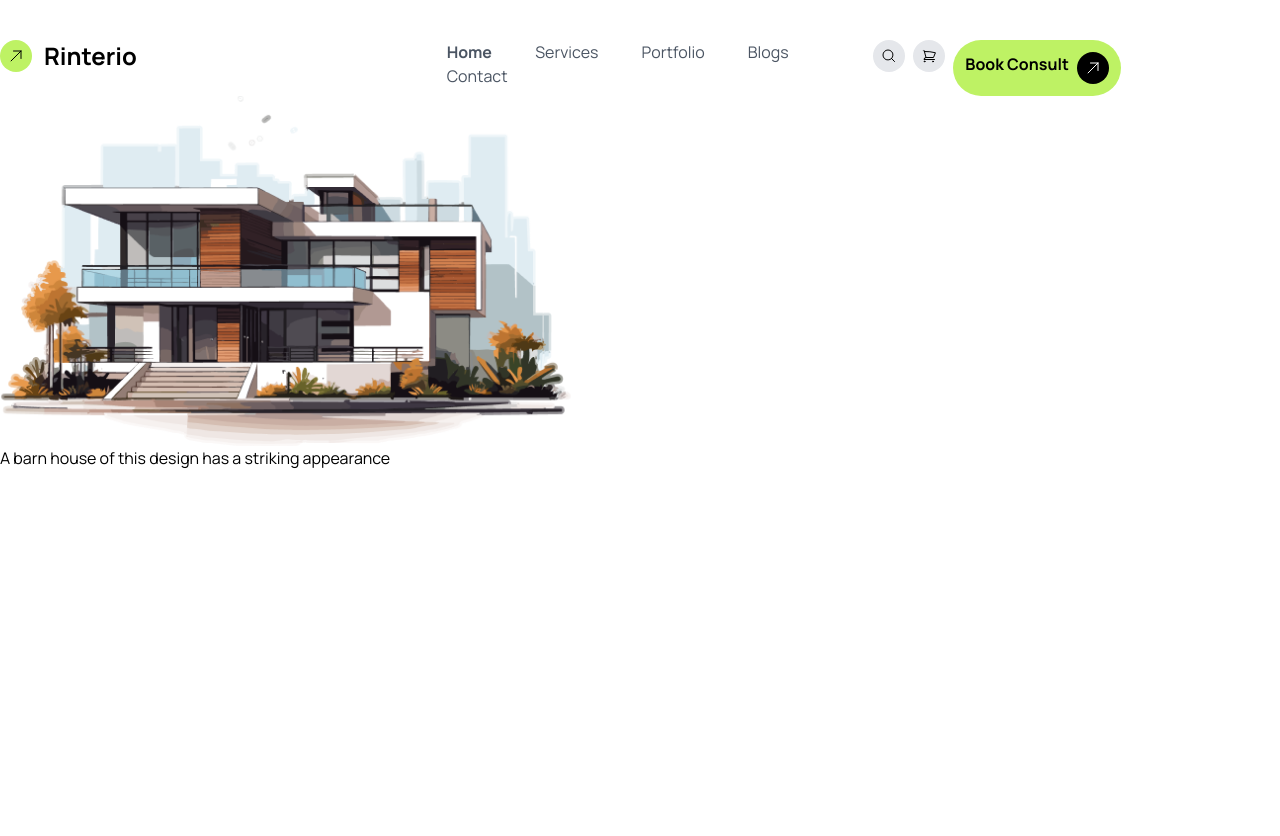
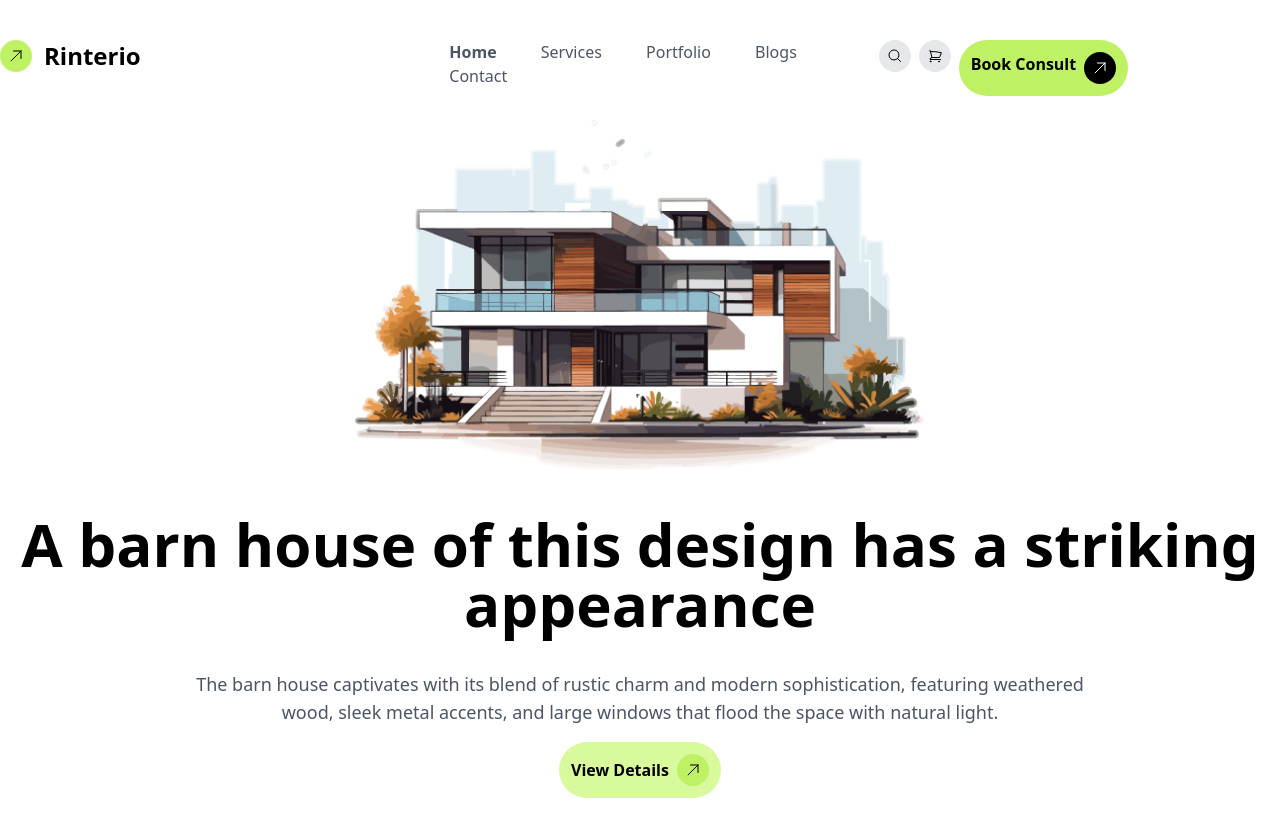
Before and after one commit to t-nayla107/3rd-Assignment-PH, a plain HTML site: page index.html in a window 1280 px wide. Before the commit the page ends 800 px from the top, so only its background shows below. Drawn offline with nearby package versions, Linux system fonts and the light colour scheme.

Commit message:
third commit

```diff
--- a/index.html
+++ b/index.html
@@ -12,12 +12,12 @@
     <script src="https://cdn.tailwindcss.com"></script>
     <title>Rinterio</title>
   </head>
-  <body class="max-w-[1440px] mx-auto my-10 font-[Manrope]">
+  <body class="max-w-[1440px] mx-auto my-10">
     <section>
       <div
         class="bg-gradient-to-r from-[rgba(255, 255, 255, 1)] to-[rgba(255, 255, 255, 0)]"
       >
-        <nav class="grid grid-cols-3 justify-between">
+        <nav class="grid grid-cols-3 gap-2">
           <div class="flex gap-3">
             <svg
               xmlns="http://www.w3.org/2000/svg"
@@ -94,9 +94,35 @@
         </nav>
 
         <!--banner-->
-        <div>
-          <img src="/assets/banner (1).png" alt="" />
-          <h1>A barn house of this design has a striking appearance</h1>
+        <div class="flex flex-col items-center text-center">
+          <img class="p-6" src="/assets/banner (1).png" alt="" />
+          <h1 class="font-[700] text-6xl p-5">
+            A barn house of this design has a striking appearance
+          </h1>
+          <p class="text-lg text-gray-600 px-44 py-4">
+            The barn house captivates with its blend of rustic charm and modern
+            sophistication, featuring weathered wood, sleek metal accents, and
+            large windows that flood the space with natural light.
+          </p>
+          <button
+            class="flex flex-row gap-2 rounded-full bg-lime-200 p-3 font-bold items-center"
+          >
+            View Details
+            <svg
+              xmlns="http://www.w3.org/2000/svg"
+              fill="none"
+              viewBox="0 0 24 24"
+              stroke-width="1.5"
+              stroke="currentColor"
+              class="size-8 p-2 rounded-2xl bg-lime-300"
+            >
+              <path
+                stroke-linecap="round"
+                stroke-linejoin="round"
+                d="m4.5 19.5 15-15m0 0H8.25m11.25 0v11.25"
+              />
+            </svg>
+          </button>
         </div>
       </div>
     </section>
```
Also changed, not shown: tailwind.config.js (line endings or trailing spaces).
